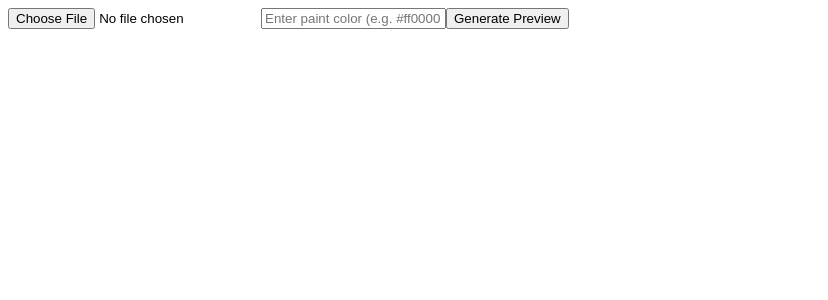
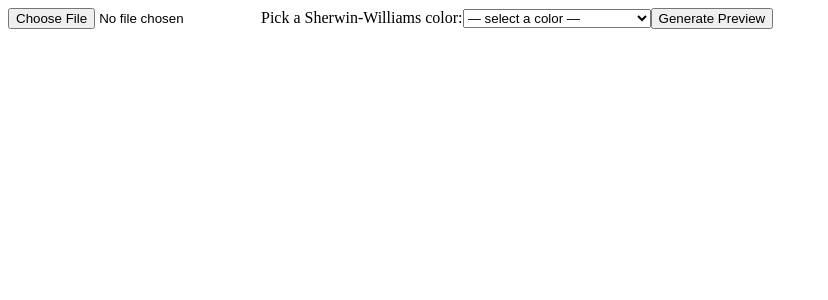
Before and after one commit to clintbodin/house-paint-preview-v2, a Next.js app: page / in a window 1280 px wide. Shown: the top 300 px of the page, without its empty margins (0-828 px from the left). Built offline with nearby package versions, Linux system fonts and the light colour scheme.

Commit message:
Add SW color dropdown to preview component

```diff
--- a/components/HousePaintPreview.js
+++ b/components/HousePaintPreview.js
@@ -1,53 +1,64 @@
-import { useState } from 'react';
+ // components/HousePaintPreview.js
+import { useState, useEffect } from 'react';
 
 export default function HousePaintPreview() {
-  const [file, setFile] = useState(null);
-  const [color, setColor] = useState('');
+  const [file, setFile]             = useState(null);
+  const [color, setColor]           = useState('');
+  const [palette, setPalette]       = useState([]);
   const [previewUrl, setPreviewUrl] = useState('');
-  const [loading, setLoading] = useState(false);
-  const [error, setError] = useState('');
+  const [loading, setLoading]       = useState(false);
+  const [error, setError]           = useState('');
 
-  // Handle file selection
+  // 1) Load the Sherwin-Williams palette once on mount
+  useEffect(() => {
+    fetch('/sherwin_williams_colors.json')
+      .then((res) => res.json())
+      .then(setPalette)
+      .catch((err) => {
+        console.error('Failed to load color list:', err);
+        setError('Could not load paint colors.');
+      });
+  }, []);
+
+  // 2) Handle image file selection
   function handleFileChange(e) {
     setError('');
-    const selected = e.target.files[0];
-    if (selected) {
-      setFile(selected);
+    const picked = e.target.files?.[0];
+    if (picked) {
+      setFile(picked);
       const reader = new FileReader();
-      reader.onloadend = () => {
-        setPreviewUrl(reader.result);
-      };
-      reader.readAsDataURL(selected);
+      reader.onloadend = () => setPreviewUrl(reader.result);
+      reader.readAsDataURL(picked);
     }
   }
 
-  // Handle color input change
+  // 3) Handle dropdown color change
   function handleColorChange(e) {
     setColor(e.target.value);
   }
 
-  // Submit file + color to your API route
+  // 4) Send both to your API, get back a blob and show it
   async function handleSubmit(e) {
     e.preventDefault();
     if (!file || !color) {
-      setError('Please select an image and enter a color.');
+      setError('Please select an image and pick a paint color.');
       return;
     }
     setLoading(true);
     setError('');
+
     try {
-      const formData = new FormData();
-      formData.append('image', file);
-      formData.append('color', color);
+      const form = new FormData();
+      form.append('image', file);
+      form.append('color', color);
 
       const res = await fetch('/api/repaint', {
         method: 'POST',
-        body: formData,
+        body: form,
       });
+      if (!res.ok) throw new Error(await res.text());
       const blob = await res.blob();
-      // Create a URL for downloaded blob
-      const newUrl = URL.createObjectURL(blob);
-      setPreviewUrl(newUrl);
+      setPreviewUrl(URL.createObjectURL(blob));
     } catch (err) {
       console.error(err);
       setError('Failed to generate preview.');
@@ -57,29 +68,46 @@ export default function HousePaintPreview() {
   }
 
   return (
-    <div className="space-y-4">
-      <form onSubmit={handleSubmit} className="flex flex-col space-y-2">
-        <input type="file" accept="image/*" onChange={handleFileChange} />
+    <div className="space-y-6 max-w-lg mx-auto">
+      <form onSubmit={handleSubmit} className="space-y-4">
         <input
-          type="text"
-          placeholder="Enter paint color (e.g. #ff0000 or Blue)"
-          value={color}
-          onChange={handleColorChange}
-          className="border p-1"
+          type="file"
+          accept="image/*"
+          onChange={handleFileChange}
+          className="block w-full"
         />
+
+        <label className="block">
+          Pick a Sherwin-Williams color:
+          <select
+            value={color}
+            onChange={handleColorChange}
+            className="mt-1 block w-full border p-2"
+          >
+            <option value="" disabled>— select a color —</option>
+            {palette.map((c) => (
+              <option key={c.hex} value={c.hex}>
+                {c.name} ({c.hex})
+              </option>
+            ))}
+          </select>
+        </label>
+
         <button
           type="submit"
           disabled={loading}
-          className="bg-blue-600 text-white py-1 px-3 rounded"
+          className="w-full bg-blue-600 text-white py-2 rounded"
         >
-          {loading ? 'Generating...' : 'Generate Preview'}
+          {loading ? 'Generating Preview…' : 'Generate Preview'}
         </button>
       </form>
+
       {error && <p className="text-red-600">{error}</p>}
+
       {previewUrl && (
-        <div>
-          <h2 className="font-bold">Preview:</h2>
-          <img src={previewUrl} alt="House preview" className="max-w-full" />
+        <div className="mt-6">
+          <h2 className="font-bold mb-2">Preview:</h2>
+          <img src={previewUrl} alt="House with new paint" className="w-full rounded shadow" />
         </div>
       )}
     </div>
```
